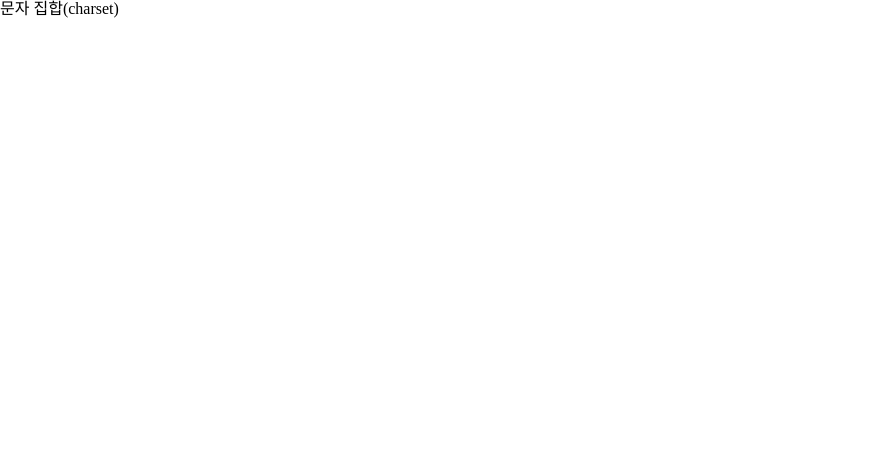
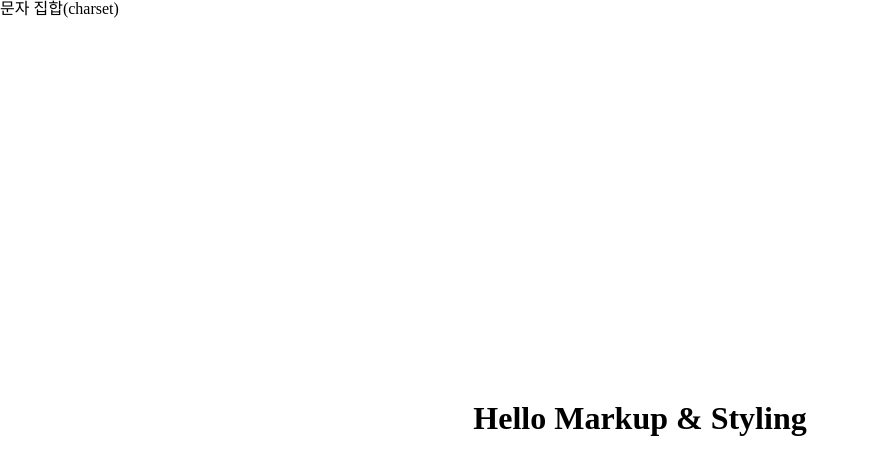
Before and after one commit to lumpyspaceyz/make-up-class, a website: page make-up-class/public/index.html in a window 1280 px wide. Shown: the whole page, without its empty margins (0-870 px from the left). Drawn offline with Linux system fonts and the light colour scheme.

Commit message:
[보충] hero 스타일링

```diff
--- a/make-up-class/public/index.html
+++ b/make-up-class/public/index.html
@@ -14,6 +14,11 @@
       href="./assets/favicon.svg"
     />
     <link rel="stylesheet" href="./styles/main.css" />
+    <script type="text/javascript" src="./scripts/main.js"></script>
   </head>
-  <body></body>
+  <body>
+    <header class="hero">
+      <h1 lang="en">Hello Markup &amp; Styling</h1>
+    </header>
+  </body>
 </html>
--- /dev/null
+++ b/make-up-class/public/scripts/main.js
@@ -0,0 +1 @@
+// alert("Hello Markup & Styling");
--- /dev/null
+++ b/make-up-class/public/styles/layout.css
@@ -0,0 +1,12 @@
+.hero {
+  display: flex;
+  justify-content: center;
+  align-items: center;
+  width: 100vw;
+  height: 100vh;
+
+  & * {
+    margin: 0;
+    line-height: 1;
+  }
+}
--- a/make-up-class/public/styles/main.css
+++ b/make-up-class/public/styles/main.css
@@ -1,2 +1,3 @@
 @import "./base.css";
 @import "./common.css";
+@import "./layout.css";
```
